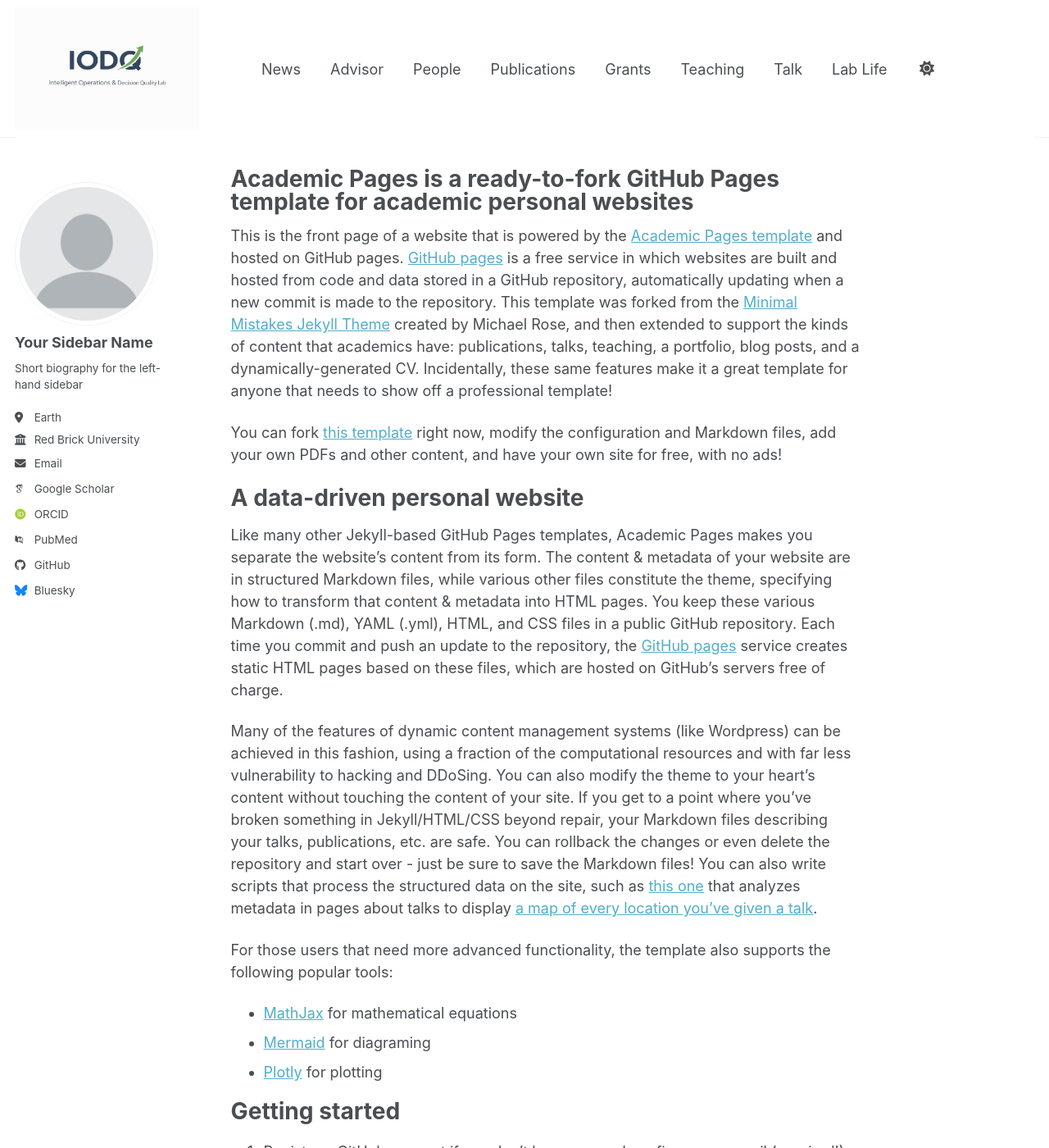
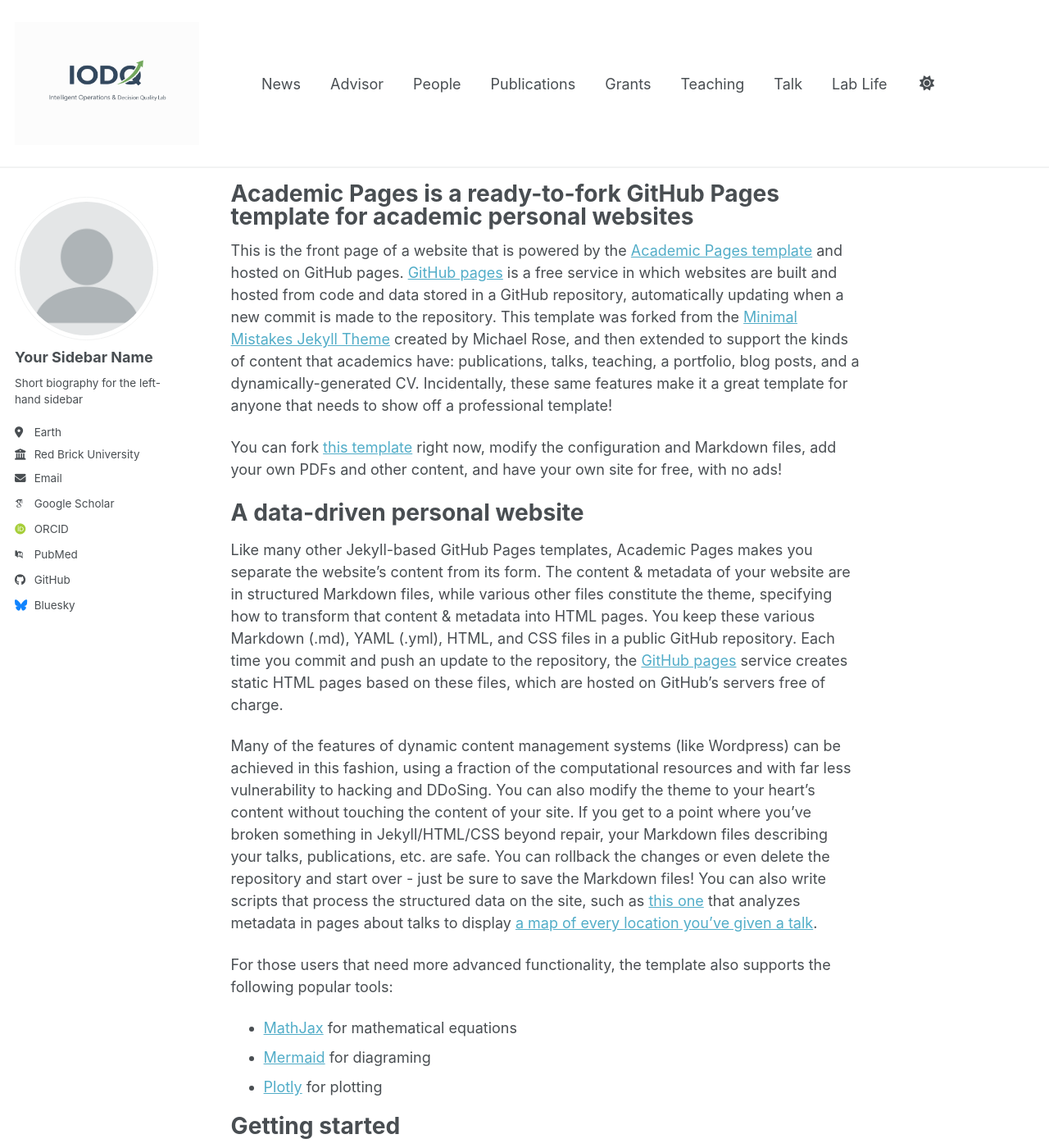
Before and after one commit to kbhuang188/kbhuang188.github.io, a Jekyll site: the page built from _pages/about.md, in a window 1280 px wide and 1400 px high. Shown: the whole window at 82% size. Built offline with Jekyll 4.4.1, drawn with Linux system fonts in a browser that asks for light colours; some web fonts are replaced; a script bundle is joined from its source files by our own code; library files that are not in the unit come from our copies.

Commit message:
Refine masthead padding and logo size
Adjusted padding and margins for the masthead and logo.

```diff
--- a/assets/css/main.scss
+++ b/assets/css/main.scss
@@ -42,19 +42,20 @@
     "vendor/font-awesome/brands"
 ;
 
-/* --- Custom IODQ Logo size --- */
-.site-title img {
-  max-height: 150px;
-  height: auto;
+/* 縮小 Logo 區域的上下間距 */
+.masthead {
+  padding-top: 0.5rem !important;    /* 縮小上方空白 */
+  padding-bottom: 0.5rem !important; /* 縮小下方空白 */
+  border-bottom: 1px solid #f2f2f2;  /* 選項：保留底線 */
 }
 
-/* Reduce header height */
-.masthead {
-  padding-top: 0px;
-  padding-bottom: 0px;
+/* 針對 Logo 圖片本身的邊距調整 */
+.masthead__inner .site-logo img {
+  margin-bottom: 0;
+  max-height: 3rem; /* 如果想讓 Logo 小一點也可以調整這裡 */
 }
 
-.masthead__inner-wrap {
-  padding-top: 0px;
-  padding-bottom: 0px;
+/* 針對導覽文字的間距調整 */
+.masthead__menu {
+  margin-top: 0 !important;
 }
```
